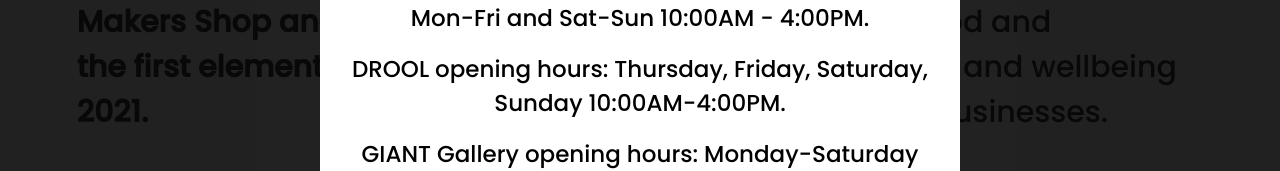
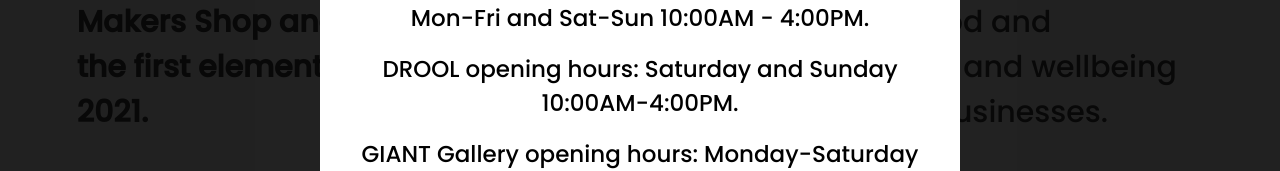
Before and after one commit to olilewis1/BobbysBournemouth, a React (Create React App) app: page / in a window 1280 px wide. Shown: the part 300-471 px from the top of the page. Built offline with nearby package versions, Linux system fonts and the light colour scheme.

Commit message:
deployment working locally

```diff
--- a/src/components/Home.js
+++ b/src/components/Home.js
@@ -108,7 +108,7 @@
                     Bobby’s Ice Cream Parlour is open 7:30AM - 4:00PM Mon-Fri and Sat-Sun 10:00AM - 4:00PM.
                   </p>
                   <p className="mt-4 " id="modal-homepage">
-                    DROOL opening hours: Thursday, Friday, Saturday, Sunday 10:00AM-4:00PM.
+                    DROOL opening hours: Saturday and Sunday 10:00AM-4:00PM.
                   </p>
                   <p className="mt-4 " id="modal-homepage">
                     GIANT Gallery opening hours: Monday-Saturday 11:00AM-6:00PM, Sunday 11:00AM-4:00PM. Closed between 1st-14th November to install its next exhibition.
--- a/src/components/WhatsInside.js
+++ b/src/components/WhatsInside.js
@@ -50,7 +50,7 @@
           Art Gallery
         </h2>
         <p className="m-6 is-size-6-touch">
-          The UK’s largest artist-run contemporary gallery space outside of London has landed on our second floor, BIG MEDICINE, currently running; Metabolic Market - A Dimensionally Diabolical Department, in its project space. Including works by seminal international artists, among them Turner prize winner Jeremy Deller, Gavin Turk and new site-specific pieces by Nicky Carvel, Jim Lambie, and Gary Card.
+          The UK’s largest artist-run contemporary gallery space outside of London has landed on our second floor, BIG MEDICINE, currently running; Metabolic Market - A Dimensionally Diabolical Department, in its project space. Including works by seminal international artists, among them Turner prize winner Jeremy Deller, Gavin Turk and new site-specific pieces by Nicky Carvel, Jim Lambie, and Gary Card. Closed between 1st-14th November to install its next exhibition.
 
         </p>
         <h2 className="mt-6 title">
```
